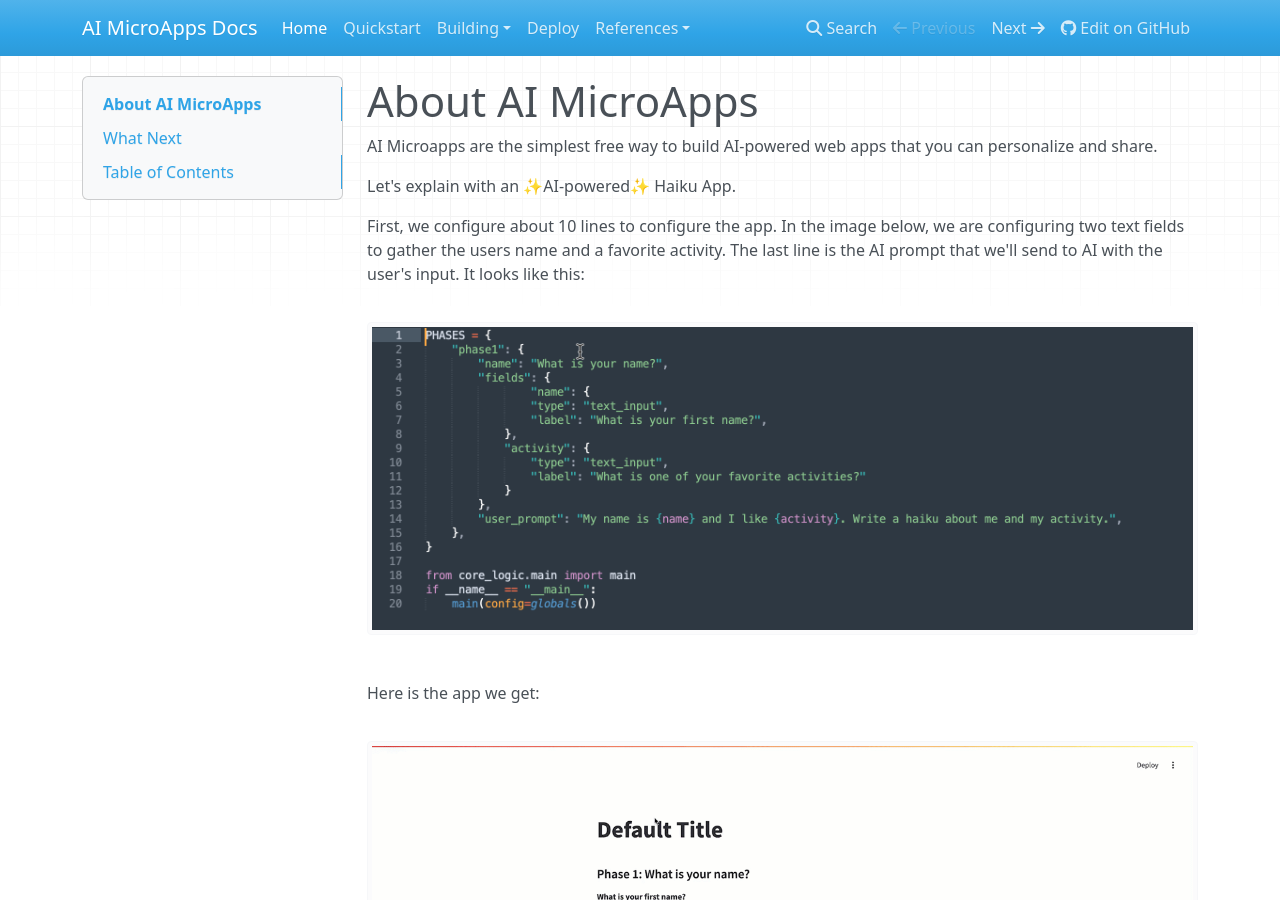
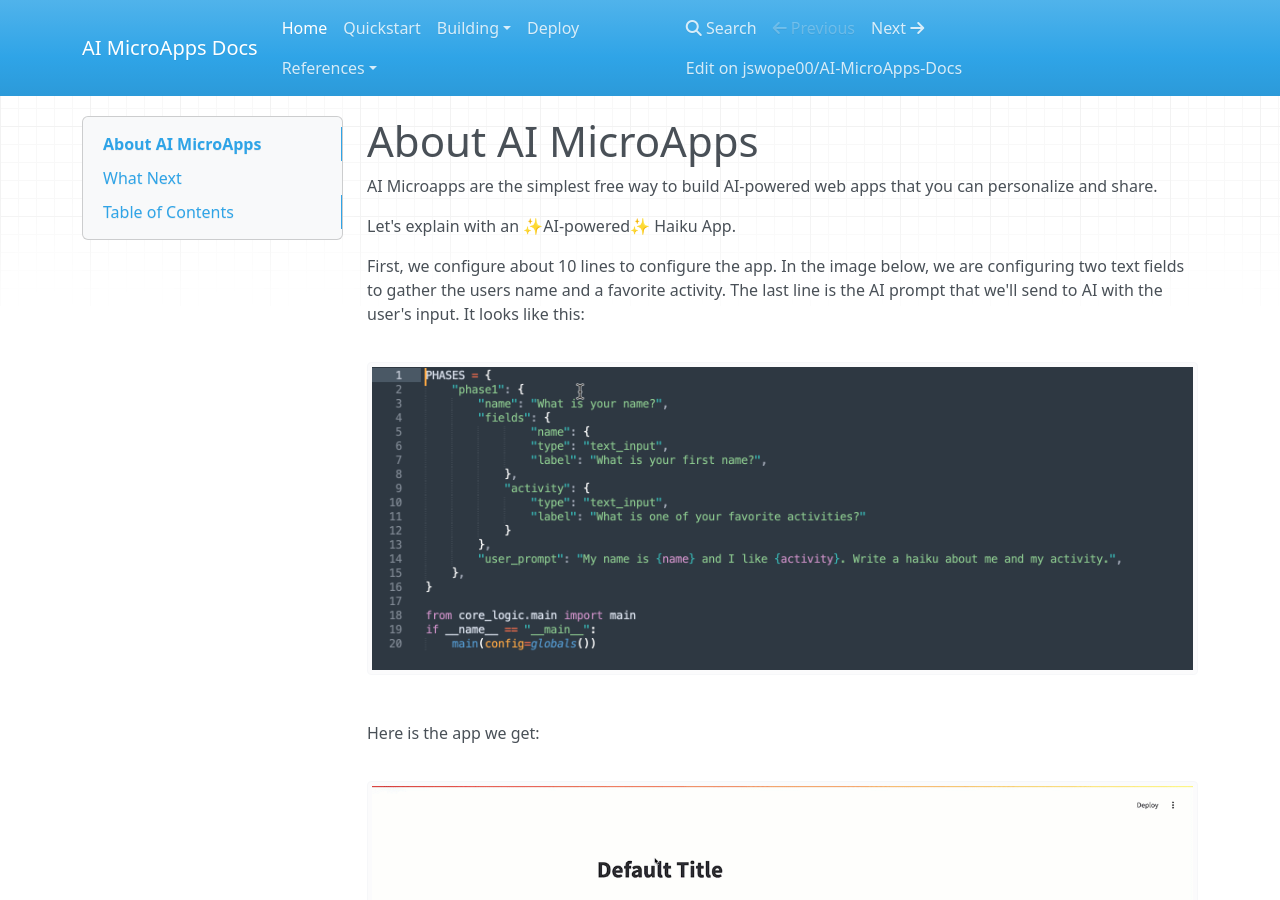
Before and after one commit to jswope00/AI-MicroApps-Docs, an MkDocs documentation site: the page built from docs/index.md, in a window 1280 px wide and 900 px high. Built offline with MkDocs 1.6.1, drawn with Linux system fonts in a browser that asks for light colours; nearby versions of some CDN libraries.

Commit message:
Fix Edit URL in YML FIle

```diff
--- a/mkdocs.yml
+++ b/mkdocs.yml
@@ -1,6 +1,9 @@
 site_name: "AI MicroApps Docs"
 
+repo_name: jswope00/AI-MicroApps-Docs
 repo_url: https://github.com/jswope00/AI-MicroApps-Docs
+edit_uri: ./edit/main/docs
+
 
 theme:
   name: "mkdocs"
```
